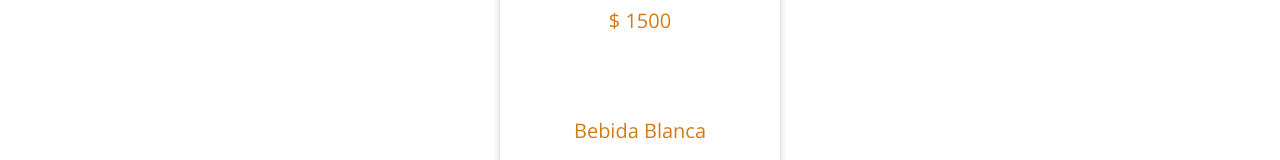
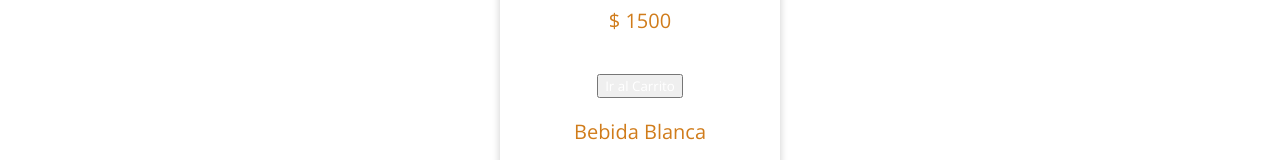
Before and after one commit to JuanVigliocco/ecommerce, a React (Create React App) app: page /item/1 in a window 1280 px wide. Both pictures are taken after a click on the button "Agregar al Carrito". Shown: the part 1525-1685 px from the top of the page. Built offline with nearby package versions, Linux system fonts and the light colour scheme.

Commit message:
entrega eventos

```diff
--- a/src/components/ItemDetail/ItemDetail.jsx
+++ b/src/components/ItemDetail/ItemDetail.jsx
@@ -22,7 +22,9 @@ export const ItemDetail = ({item}) => {
             {cantidad === 0 ? (
                 <Count  stock={item.stock} initial={1} onAdd={onAdd}/>
                 ) : (
+                <button className={estilos.color}>
                 <Link to='/cart'>Ir al Carrito</Link>
+                </button>
             )}
             </div>
             <p>{item.description}</p>
--- a/src/components/ItemDetail/itemDetail.module.css
+++ b/src/components/ItemDetail/itemDetail.module.css
@@ -25,3 +25,7 @@
 
   .img:hover {  box-shadow: 0px 0px 6px 2px #ccc;
     }
+
+a{
+  color: black;
+}
```
